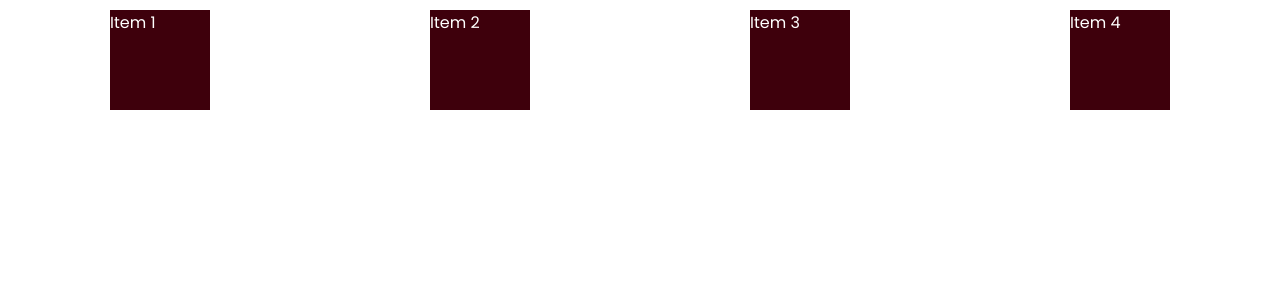
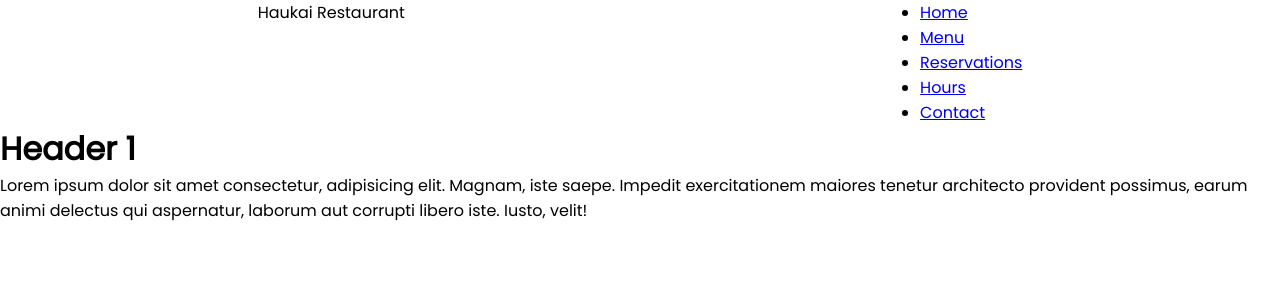
Before and after one commit to Polrek/haukai, a PHP site: page / in a window 1280 px wide. Shown: the top 300 px of the page. Run offline with PHP 8.4, Linux system fonts and the light colour scheme.

Commit message:
begin with navbar and header

```diff
--- a/index.html
+++ b/index.html
@@ -12,11 +12,40 @@
     <link href="https://fonts.googleapis.com/css2?family=Poppins&display=swap" rel="stylesheet"> <!--allows the use of Poppins font-->
 </head>
 <body>
-    <div class="fbc"> <!--creates the flex box container class-->
-        <div class="item">Item 1</div>
-        <div class="item">Item 2</div>
-        <div class="item">Item 3</div>
-        <div class="item">Item 4</div>
-    </div>
+    <nav class="navbar"> <!--creates the navbar class-->
+        <div class="fbc"> <!--creates the flex box container class-->
+            <div class="logo">Haukai Restaurant</div>
+            <ul class="navigation">
+                <li>
+                    <a href="Home">Home</a>
+                </li>
+                <li>
+                    <a href="Menu">Menu</a>
+                </li>
+                <li>
+                    <a href="Reservations">Reservations</a>
+                </li>
+                <li>
+                    <a href="Hours">Hours</a>
+                </li>
+                <li>
+                    <a href="Contact">Contact</a>
+                </li>
+            </ul>
+        </div>
+    </nav>
+
+    <header class="header">
+        <div class="fbc">
+            <div>
+                <h1>Header 1</h1>
+                <p>Lorem ipsum dolor sit amet consectetur, adipisicing elit. Magnam, iste saepe.
+                    Impedit exercitationem maiores tenetur architecto provident possimus,
+                    earum animi delectus qui aspernatur, laborum aut corrupti libero iste. Iusto, velit!
+                </p>
+            </div>
+            <img src="" alt="">
+        </div>
+    </header>
 </body>
 </html>
--- a/styles/style.css
+++ b/styles/style.css
@@ -14,9 +14,13 @@ body {
 }
 
 .item {
+display: flex;
+justify-content: center;
+align-items: center;
+
 background: #3e000c;
 height: 100px;
-width: 100px;
+flex-basis: 100px; /* width */
 margin: 10px;
 color: #fff
 }
```
